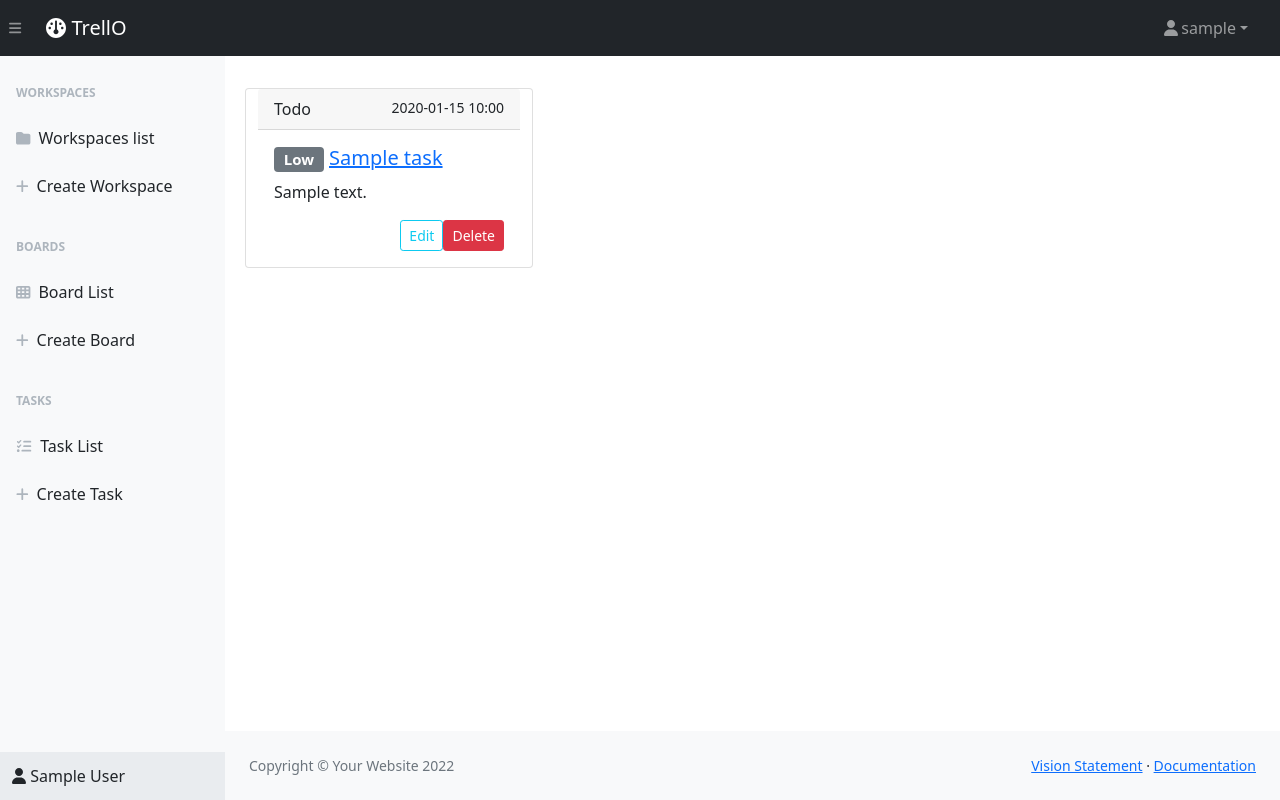
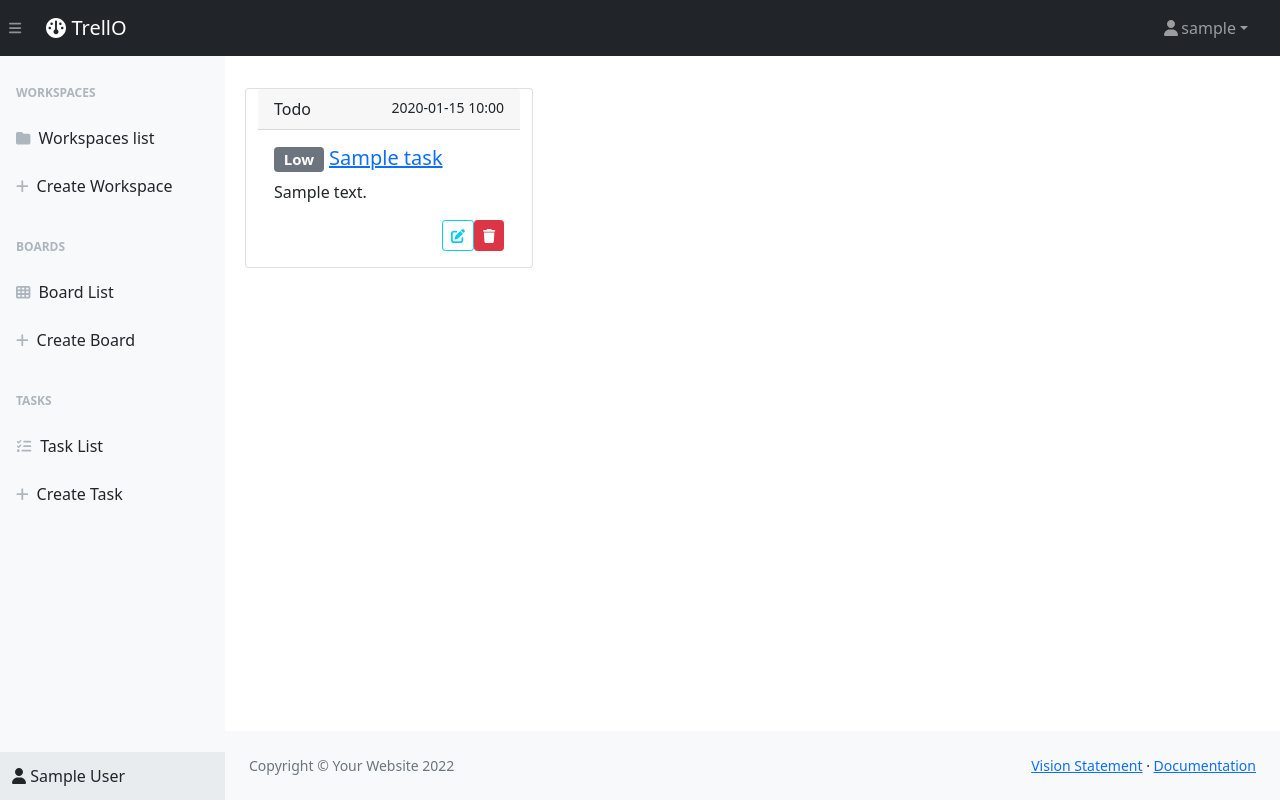
Before and after one commit to agile-software-development/project, a Django app: page /tasks/ in a window 1280 px wide. Run offline with Django 4.2, Linux system fonts and the light colour scheme; a user stored in the database is signed in; tables that the repository leaves empty hold one stand-in row (values such as "Sample post"); some libraries are stand-ins or nearby versions; some web fonts are replaced.

Commit message:
Enahnce buttons in task list

```diff
--- a/task/templates/tasks/task_list.html
+++ b/task/templates/tasks/task_list.html
@@ -19,10 +19,14 @@
                     </h5>
                     <p class="card-text">{{ object.description }}</p>
                     <a href="{% url 'delete-task' object.id %}">
-                        <button type="button" class="btn btn-sm btn-danger float-end">Delete</button>
+                        <button type="button" class="btn btn-sm btn-danger float-end">
+                            <i class="fa fa-trash"></i>
+                        </button>
                     </a>
                     <a href="{% url 'update-task' object.id %}">
-                        <button type="button" class="btn btn-sm btn-outline-info float-end">Edit</button>
+                        <button type="button" class="btn btn-sm btn-outline-info float-end">
+                            <i class="fa fa-pen-to-square"></i>
+                        </button>
                     </a>
                 </div>
             </div>
```
